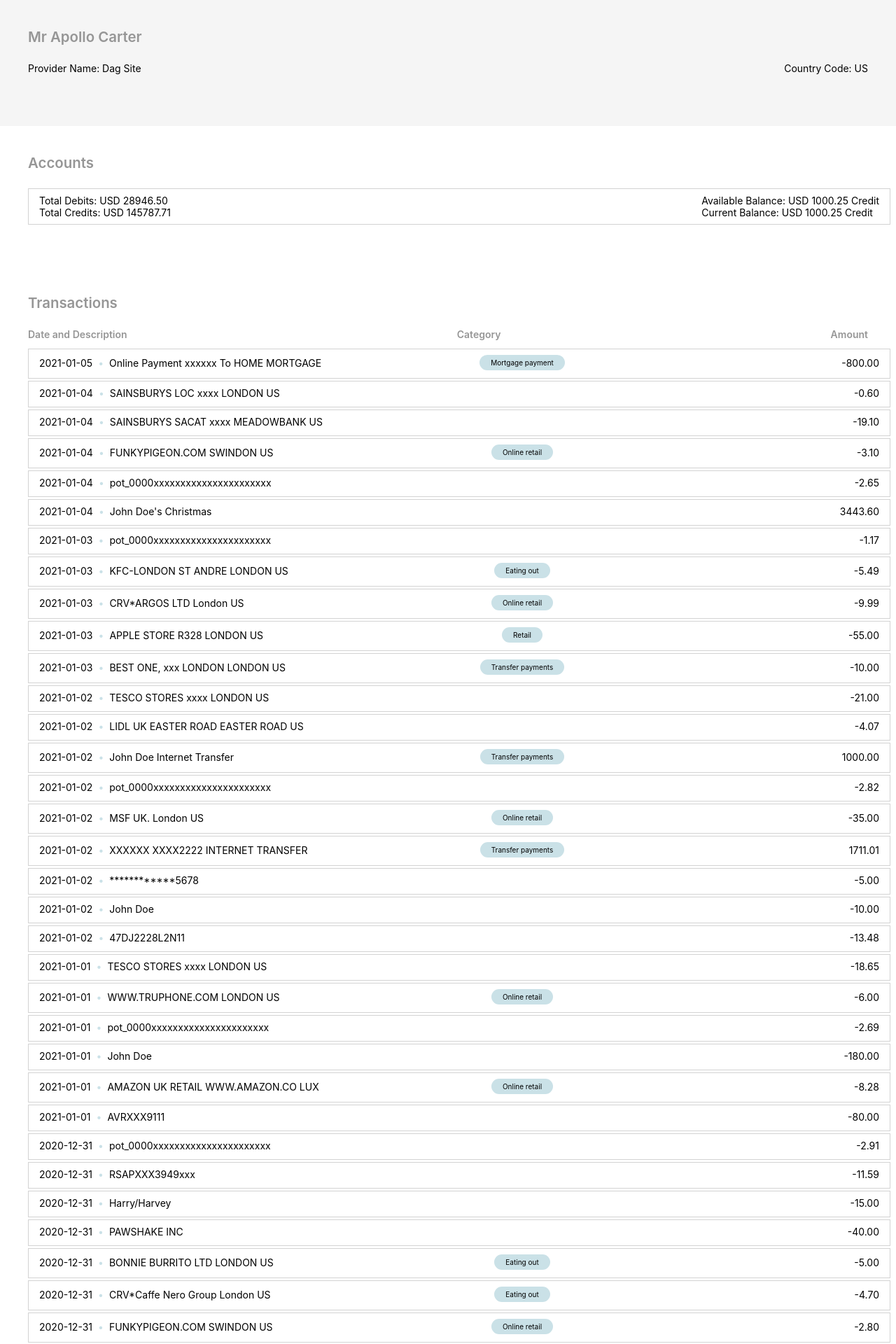
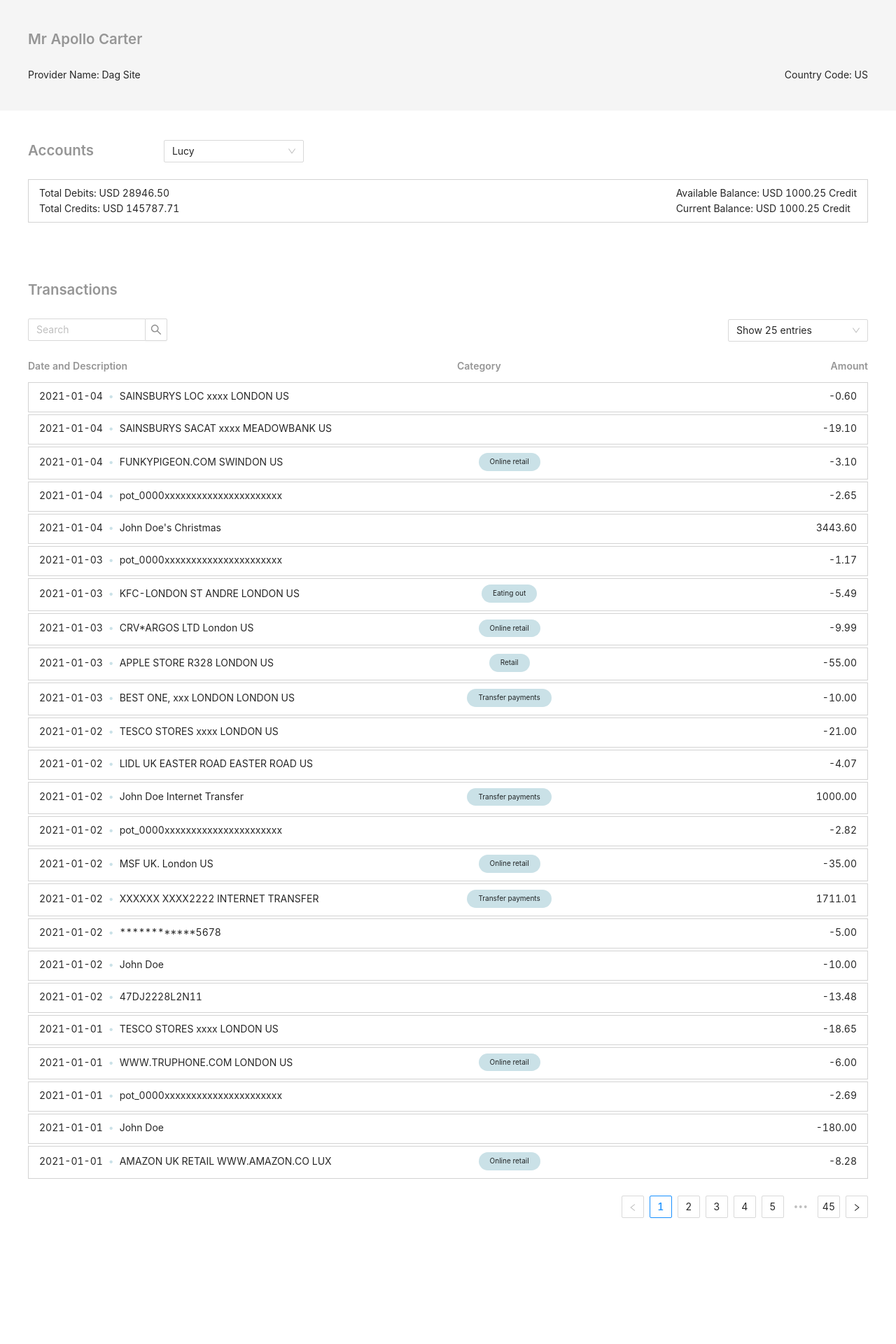
Before and after one commit to konqa/transactions-page, a React (Create React App) app: page / in a window 1280 px wide. Shown: the top 1920 px of the page at 70% size. After the commit the page ends 1780 px from the top, so only its background shows below. Built offline with nearby package versions, Linux system fonts and the light colour scheme.

Commit message:
add draft transaction page filtering

```diff
--- a/package.json
+++ b/package.json
@@ -11,6 +11,7 @@
     "@types/react": "^17.0.2",
     "@types/react-dom": "^17.0.1",
     "@types/sass": "^1.16.0",
+    "antd": "^4.13.1",
     "react": "^17.0.1",
     "react-dom": "^17.0.1",
     "react-scripts": "4.0.3",
--- a/src/App.scss
+++ b/src/App.scss
@@ -27,6 +27,10 @@
   color: #969696;
   font-weight: 600;
   padding-bottom: 24px;
+}
+
+.left-margin-100 {
+  margin-left: 100px;
 }
 
 .details-block {
@@ -95,3 +99,5 @@
   margin-bottom: 12px;
   justify-content: space-between;
 }
+
+@import '~antd/dist/antd.css';
--- a/src/App.tsx
+++ b/src/App.tsx
@@ -1,5 +1,4 @@
 import { useEffect, useState } from 'react'
-import logo from './logo.svg'
 import './App.scss'
 import CustomerData from './components/CustomerData/CustomerData'
 import AccountInformation from './components/AccountInformation/AccountInformation'
--- a/src/components/AccountInformation/AccountInformation.scss
+++ b/src/components/AccountInformation/AccountInformation.scss
@@ -2,4 +2,11 @@
   background-color: white;
   min-height: 120px;
   padding: 40px;
+
+  .account-holder-header {
+    display: flex;
+    flex-direction: row;
+    justify-content: flex-start;
+    align-items: center;
+  }
 }
--- a/src/components/AccountInformation/AccountInformation.tsx
+++ b/src/components/AccountInformation/AccountInformation.tsx
@@ -1,11 +1,18 @@
 import './AccountInformation.scss'
 import { useEffect, useState, memo } from 'react'
+import { Select } from 'antd'
 
-interface AccountInformationPropsType {
+interface AccountInformationProps {
   accounts: any[]
 }
 
-function AccountInformation(props: AccountInformationPropsType) {
+const { Option } = Select
+
+const handleChange = (value: string) => {
+  console.log(`selected ${value}`)
+}
+
+function AccountInformation(props: AccountInformationProps) {
   const [debitsTotal, setDebitsTotal] = useState<string>('')
   const [creditsTotal, setCreditsTotal] = useState<string>('')
 
@@ -43,7 +50,20 @@ function AccountInformation(props: AccountInformationPropsType) {
 
   return (
     <section className='account-holder-block'>
-      <div className='section-title'>Accounts</div>
+      <div className='account-holder-header'>
+        <div className='section-title'>Accounts</div>
+        <div className='section-title left-margin-100'>
+          <Select
+            defaultValue='lucy'
+            style={{ width: 200 }}
+            onChange={handleChange}
+          >
+            <Option value='jack'>Jack</Option>
+            <Option value='lucy'>Lucy</Option>
+            <Option value='Yiminghe'>yiminghe</Option>
+          </Select>
+        </div>
+      </div>
       {props['accounts'] && props['accounts'][0] && (
         <div className='details-block bordered'>
           <div>
--- a/src/components/CustomerData/CustomerData.tsx
+++ b/src/components/CustomerData/CustomerData.tsx
@@ -1,12 +1,12 @@
 import './CustomerData.scss'
 
-interface CustomerDataPropsType {
+interface CustomerDataProps {
   providerName: string
   countryCode: string
   accountHolderNames: string
 }
 
-function CustomerData(props: CustomerDataPropsType) {
+function CustomerData(props: CustomerDataProps) {
   return (
     <section className='customer-data-block'>
       <div className='section-title'>{props.accountHolderNames}</div>
--- a/src/components/Transactions/Transactions.scss
+++ b/src/components/Transactions/Transactions.scss
@@ -8,3 +8,17 @@
   padding: 0 8px;
   color: #cae1e7;
 }
+
+.account-holder-filter-row {
+  display: flex;
+  flex-direction: row;
+  justify-content: space-between;
+  align-items: center;
+}
+
+.footer-page-flipper {
+  margin-top: 24px;
+  display: flex;
+  flex-direction: row;
+  justify-content: flex-end;
+}
--- a/src/components/Transactions/Transactions.tsx
+++ b/src/components/Transactions/Transactions.tsx
@@ -1,18 +1,63 @@
 import { useEffect, useState, memo } from 'react'
+import { Select, Input, Pagination } from 'antd'
 import './Transactions.scss'
 
-interface TransactionsPropsType {
+interface TransactionsProps {
   transactions: any[]
 }
 
-function Transactions(props: TransactionsPropsType) {
+const { Option } = Select
+
+const { Search } = Input
+
+function Transactions(props: TransactionsProps) {
+  const [pageSizes] = useState<string[]>(['25', '50', '100'])
+  const [currentPageSize, setCurrentPageSize] = useState<number>(25)
+  const [currentPageNumber, setCurrentPageNumber] = useState<number>(1)
+
   useEffect(() => {
     console.log('props', props)
   }, [])
 
+  const onSearch = (value: string) => {
+    console.log(`search text ${value}`)
+  }
+
+  const onFlipPage = (value: number) => {
+    console.log(`new page ${value}`)
+    setCurrentPageNumber(value)
+  }
+
+  const handlePageSizeChange = (value: string) => {
+    console.log(`page size selected ${value}`)
+    setCurrentPageSize(Number(value))
+  }
+
   return (
     <section className='transactions-block'>
       <div className='section-title'>Transactions</div>
+      <div className='account-holder-filter-row'>
+        <div className='section-title'>
+          <Search
+            placeholder='Search'
+            allowClear
+            onSearch={onSearch}
+            style={{ width: 200 }}
+          />
+        </div>
+        <div className='section-title'>
+          <Select
+            placeholder='Page size'
+            defaultValue='25'
+            style={{ width: 200 }}
+            onChange={handlePageSizeChange}
+          >
+            {pageSizes.map((size) => (
+              <Option value={size}>Show {size} entries</Option>
+            ))}
+          </Select>
+        </div>
+      </div>
       <div className='details-block headings'>
         <div>Date and Description</div>
         <div>Category</div>
@@ -20,7 +65,10 @@ function Transactions(props: TransactionsPropsType) {
       </div>
 
       {props.transactions &&
-        props.transactions.map((transaction, index) => (
+        props.transactions.map(
+          (transaction, index) =>
+            index > currentPageSize * (currentPageNumber - 1) &&
+            index < currentPageSize * currentPageNumber && (
               <div key={index} className='transaction-row bordered'>
                 <div className='transaction-row description'>
                   {transaction.bookingDate.substring(0, 10)}
@@ -28,7 +76,8 @@ function Transactions(props: TransactionsPropsType) {
                   {transaction.description}
                 </div>
                 <div className='transaction-row category'>
-              {transaction.enrichedData.category.name === 'Uncategorised' ? (
+                  {transaction.enrichedData.category.name ===
+                  'Uncategorised' ? (
                     ''
                   ) : (
                     <div>{transaction.enrichedData.category.name}</div>
@@ -38,7 +87,20 @@ function Transactions(props: TransactionsPropsType) {
                   transaction.creditDebitIndicator === 'Debit' ? '-' : ''
                 }${transaction.amount.toFixed(2)}`}</div>
               </div>
-        ))}
+            )
+        )}
+
+      {props.transactions && (
+        <div className='footer-page-flipper'>
+          <Pagination
+            defaultCurrent={1}
+            total={props.transactions.length}
+            pageSize={currentPageSize}
+            showSizeChanger={false}
+            onChange={onFlipPage}
+          />
+        </div>
+      )}
     </section>
   )
 }
```
Also changed, not shown: 1 other file (tests, documents, lock files or other folders). Lines whose indentation alone changed are shown as unchanged.
